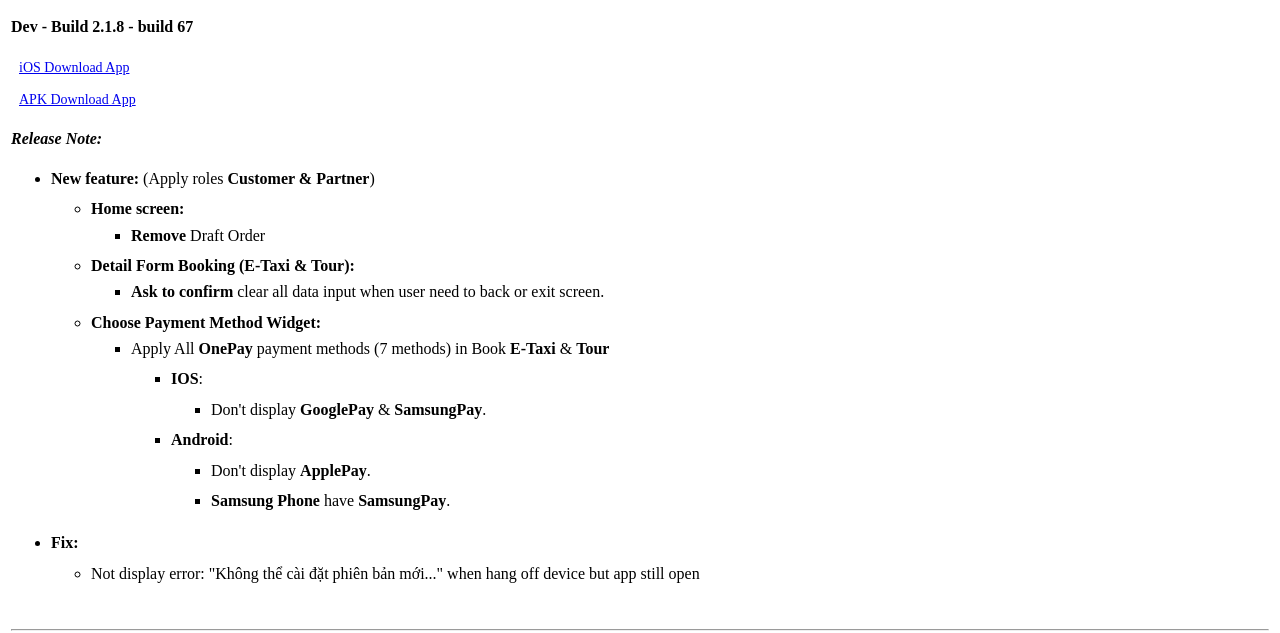
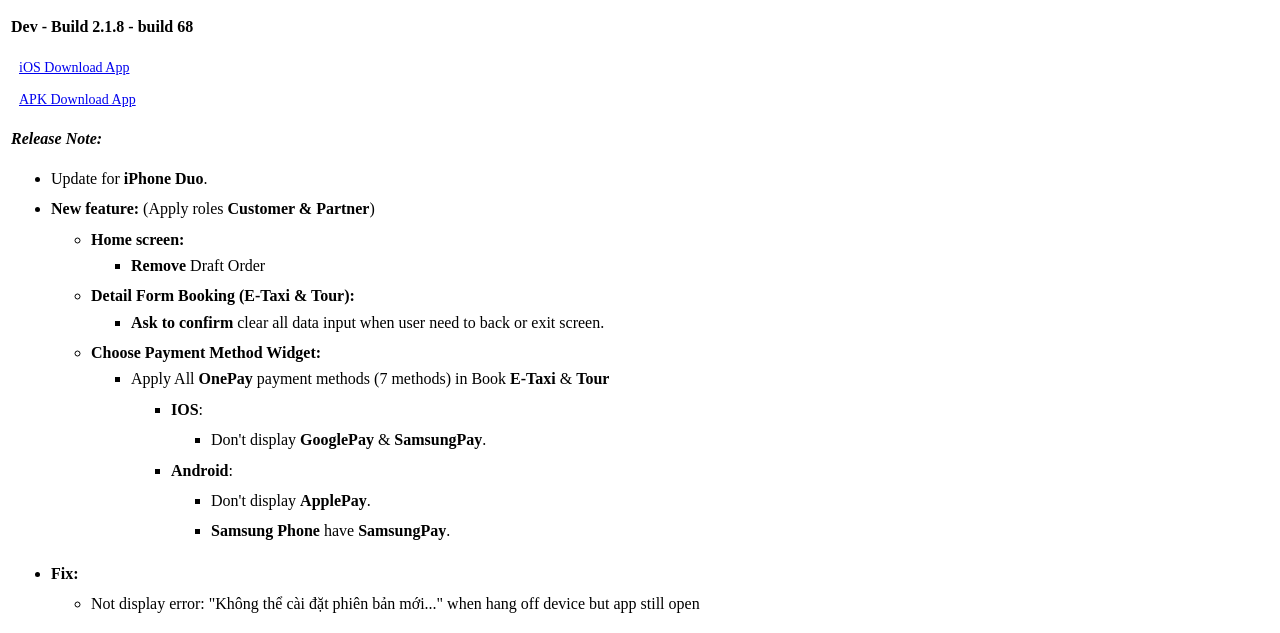
Before and after one commit to hungHatto/hungnguyen.github.io, a plain HTML site: page index.html in a window 1280 px wide. Shown: the part 1107-1740 px from the top of the page. Drawn offline with Linux system fonts and the light colour scheme.

Commit message:
- UPDATE APP CUSTOMER 2.1.8 BUILD 68

```diff
--- a/index.html
+++ b/index.html
@@ -199,7 +199,7 @@
                 </div>
 
                 <div style="display: flex;">
-                    <h4>Dev - Build 2.1.8 - build 67</h3>
+                    <h4>Dev - Build 2.1.8 - build 68</h3>
                 </div>
 
                 <div class="main-info">
@@ -218,6 +218,7 @@
                 <div class="release-section">
                     <em class="subtitle">Release Note:</em>
                     <ul class="release-detail">
+                        <li>Update for <strong>iPhone Duo</strong>.</li>
                         <li><strong>New feature:</strong> (Apply roles <strong>Customer & Partner</strong>)</li>
                         <ul class="release-detail-note">
                              <li> <strong>Home screen:</strong>
```
Also changed, not shown: 4 other files.
